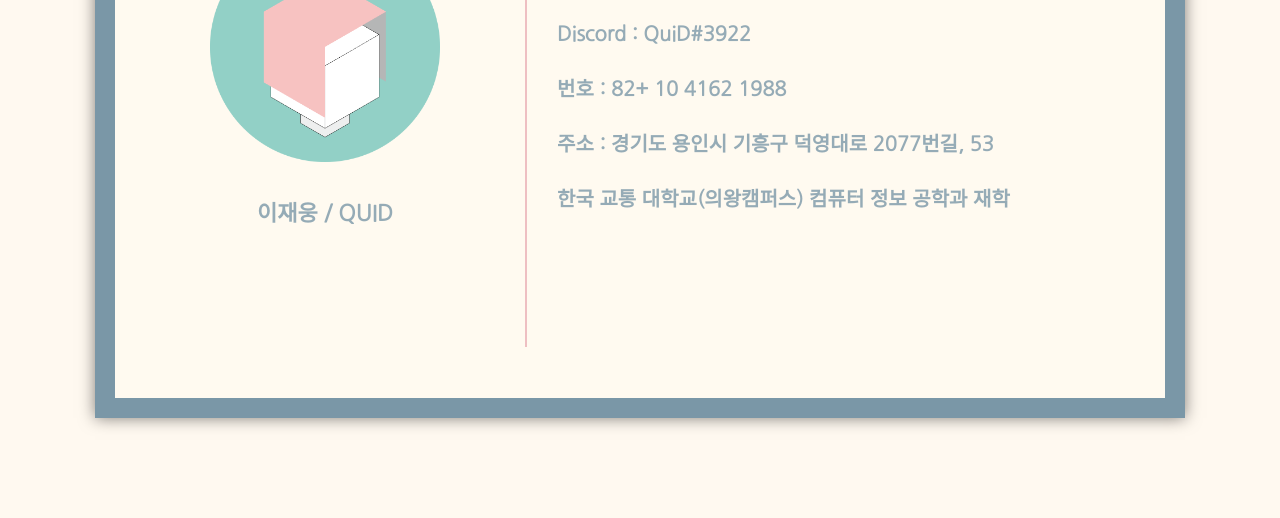
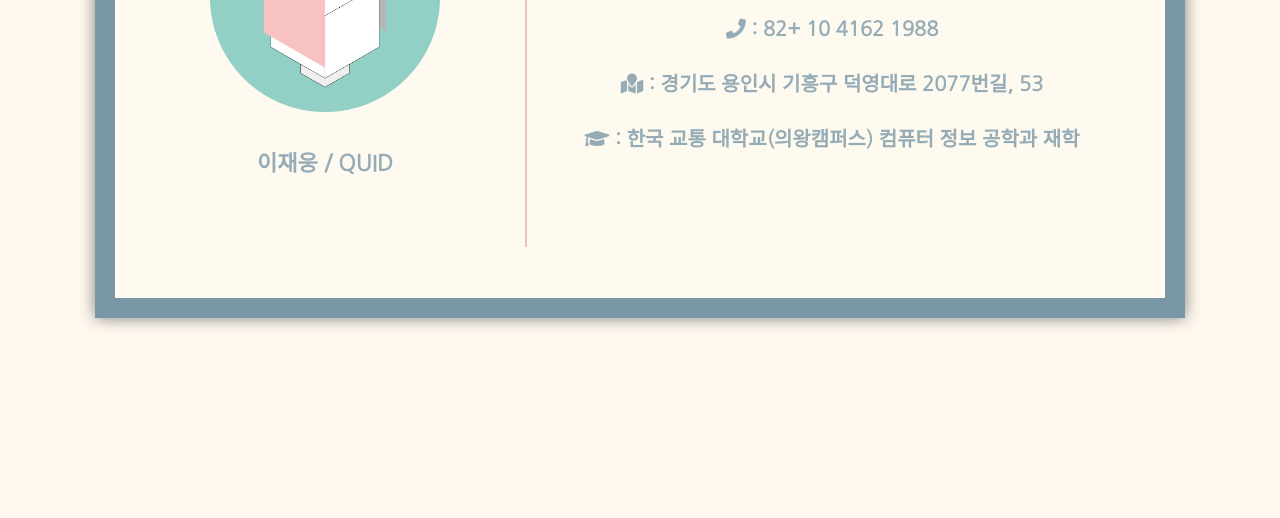
Before and after one commit to L2quid/MY_SUMMER_WEB, a plain HTML site: page My_Summer_Web/html/contact.html in a window 1280 px wide. Shown: the part 512-1030 px from the top of the page. After the commit the page ends 930 px from the top, so only its background shows below. Drawn offline with Linux system fonts and the light colour scheme; a web font is replaced by a local one.

Commit message:
아이콘 추가
log.html 아이콘추가

```diff
--- a/My_Summer_Web/css/sub.css
+++ b/My_Summer_Web/css/sub.css
@@ -182,7 +182,7 @@ img {
 div.contact {
     margin: 50px auto;
     width: 1050px;
-    height: 700px;
+    height: 600px;
     background-color: rgb(122, 151, 167);
     box-shadow: 0px 0px 15px rgba(0, 0, 0, 0.5);
     padding: 20px 20px 20px;
@@ -190,7 +190,7 @@ div.contact {
 
 .inbox {
     width: 1030px;
-    height: 680px;
+    height: 580px;
     background-color: floralwhite;
     padding: 10px;
 
@@ -229,7 +229,7 @@ p.me {
 .mewrap {
     width: 400px;
     height: 400px;
-    padding: 50px 0px;
+    padding: 0px 0px;
     border-right: 2px solid rgb(238, 191, 194);
     float: left;
 }
@@ -238,7 +238,8 @@ div.mailme {
     float: left;
     width: 550px;
     height: 400px;
-    margin: 100px 0px 20px 30px;
+    margin: 40px 0px 20px 30px;
+    text-align: center;
 }
 
 p.additional {
--- a/My_Summer_Web/html/contact.html
+++ b/My_Summer_Web/html/contact.html
@@ -6,6 +6,7 @@
     <title>JOYFUL LAB | contact</title>
     <link rel="stylesheet" href="../css/sub.css">
     <link href="https://fonts.googleapis.com/css?family=Song+Myung|Nanum+Myeongjo|Nanum+Gothic" rel="stylesheet">
+    <link rel="stylesheet" href="https://use.fontawesome.com/releases/v5.8.1/css/all.css" integrity="sha384-50oBUHEmvpQ+1lW4y57PTFmhCaXp0ML5d60M1M7uH2+nqUivzIebhndOJK28anvf" crossorigin="anonymous">
 </head>
 
 <body>
@@ -27,11 +28,11 @@
                 </div>
                 <div class="mailme">
                     <div>
-                        <p class="additional">E-Mail : Wodnd101@naver.com</p>
-                        <p class="additional">Discord : QuiD#3922</p>
-                        <p class="additional">번호 : 82+ 10 4162 1988</p>
-                        <p class="additional">주소 : 경기도 용인시 기흥구 덕영대로 2077번길, 53</p>
-                        <p class="additional">한국 교통 대학교(의왕캠퍼스) 컴퓨터 정보 공학과 재학</p>
+                        <p class="additional"><i class="far fa-envelope"></i> : Wodnd101@naver.com</p>
+                        <p class="additional"><i class="fab fa-discord"> </i> : QuiD#3922</p>
+                        <p class="additional"><i class="fas fa-phone"></i> : 82+ 10 4162 1988</p>
+                        <p class="additional"><i class="fas fa-map-marked"></i> : 경기도 용인시 기흥구 덕영대로 2077번길, 53</p>
+                        <p class="additional"><i class="fas fa-graduation-cap"></i> : 한국 교통 대학교(의왕캠퍼스) 컴퓨터 정보 공학과 재학</p>
                     </div>
                 </div>
             </div>
```
Also changed, not shown: My_Summer_Web/html/aboutme.html (+4 -2 lines), My_Summer_Web/html/log.html (+11 -2 lines).
